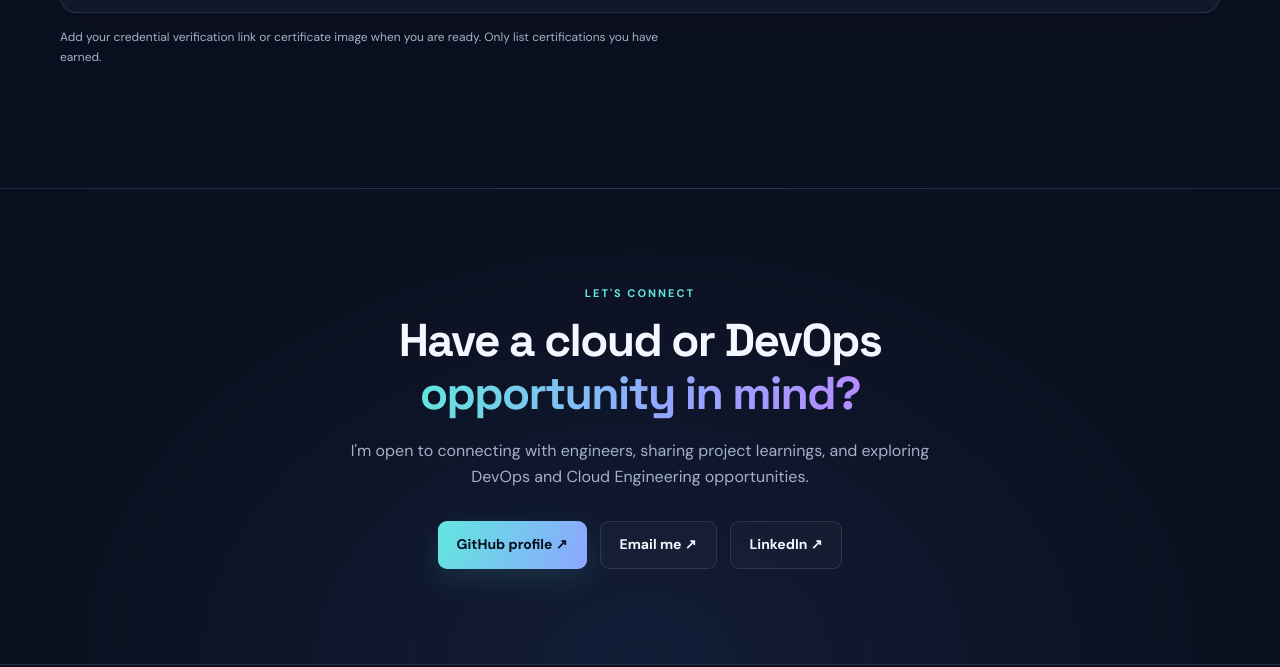
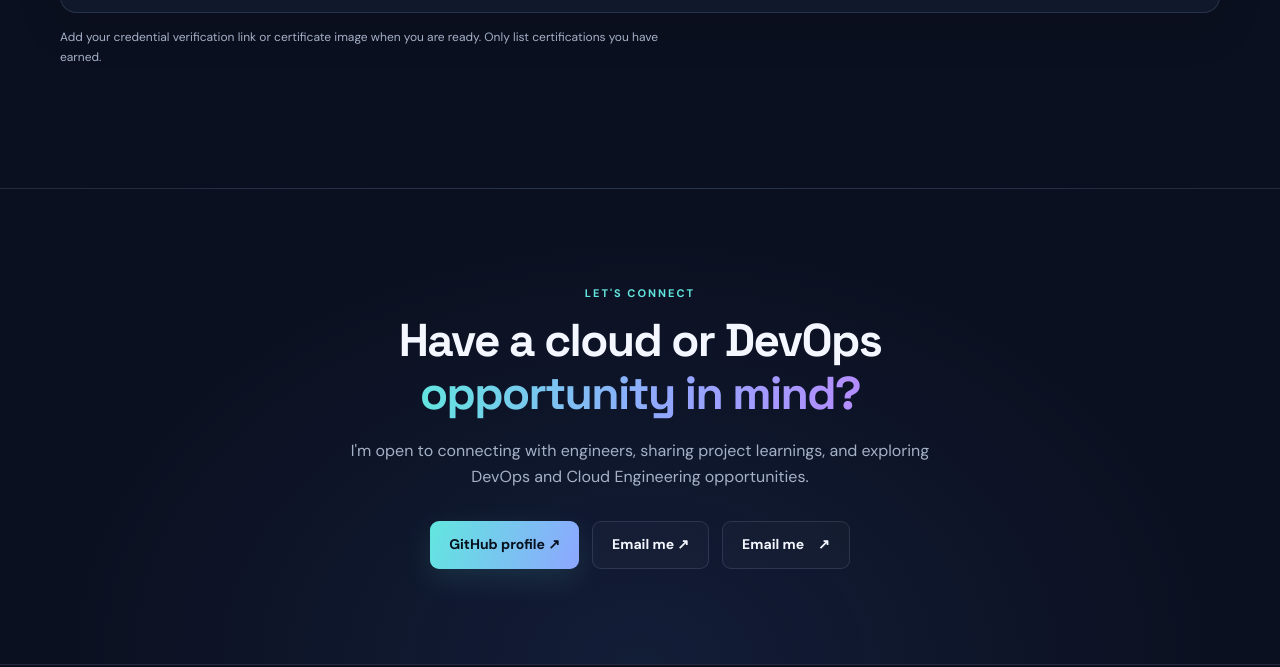
Before and after one commit to vijaycloudops/vijaycloudops.github.io, a plain HTML site: page index.html in a window 1280 px wide. Shown: the part 3756-4423 px from the top of the page. Drawn offline with Linux system fonts and the light colour scheme.

Commit message:
Update index.html

```diff
--- a/index.html
+++ b/index.html
@@ -207,12 +207,12 @@
      href="mailto:vijaykumardevi9@gmail.com">
     Email me ↗
   </a>
-
   <a class="button button-secondary"
-     href="https://www.linkedin.com/in/vijay-kumar-kunja/"
-     target="_blank" rel="noopener noreferrer">
-    LinkedIn ↗
-  </a>
+   href="https://mail.google.com/mail/?view=cm&fs=1&to=vijaykumardevi9@gmail.com"
+   target="_blank"
+   rel="noopener noreferrer">
+   Email me <span>↗</span>
+   </a>
 </div>
       </div>
     </section>
```
